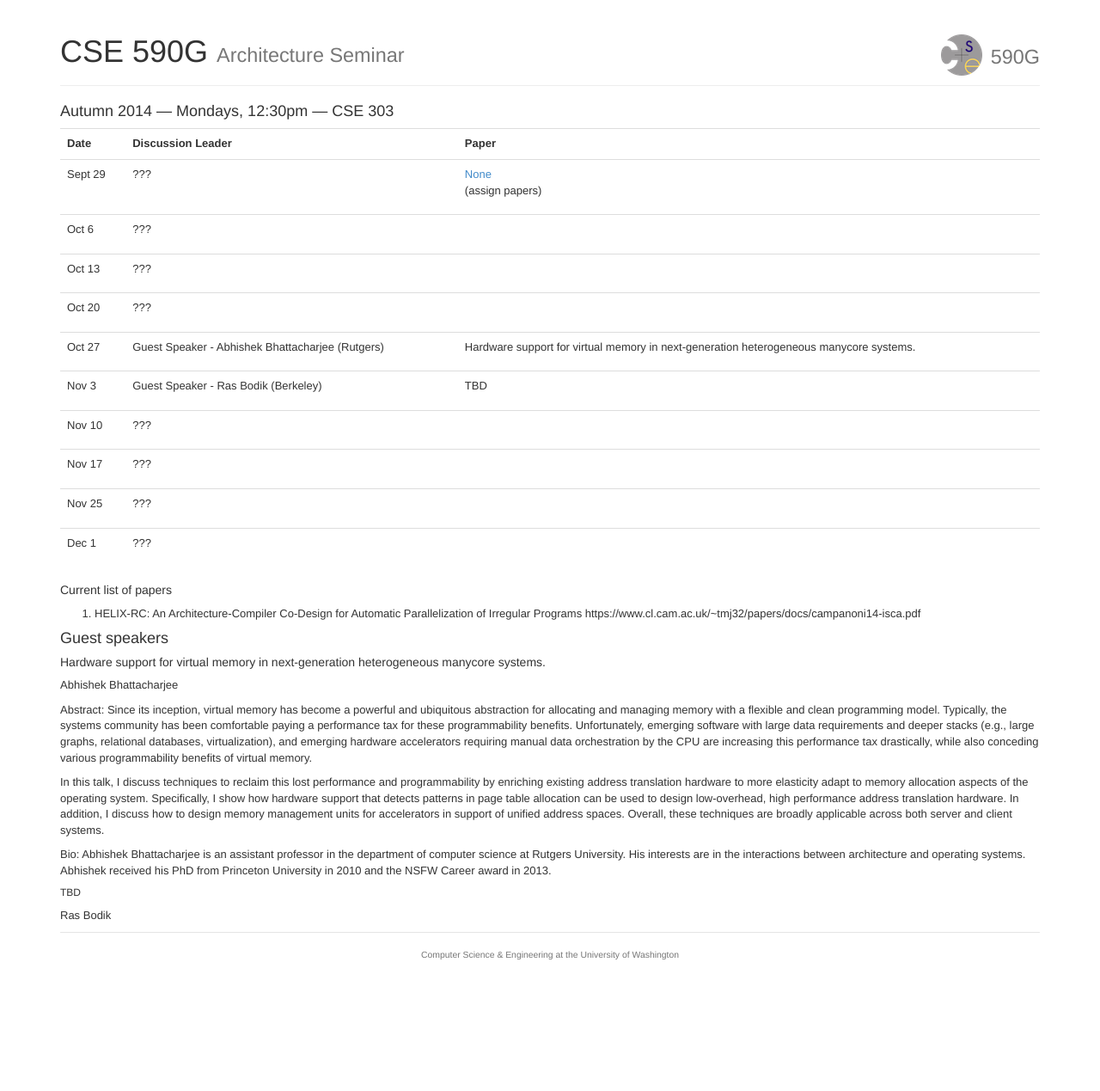
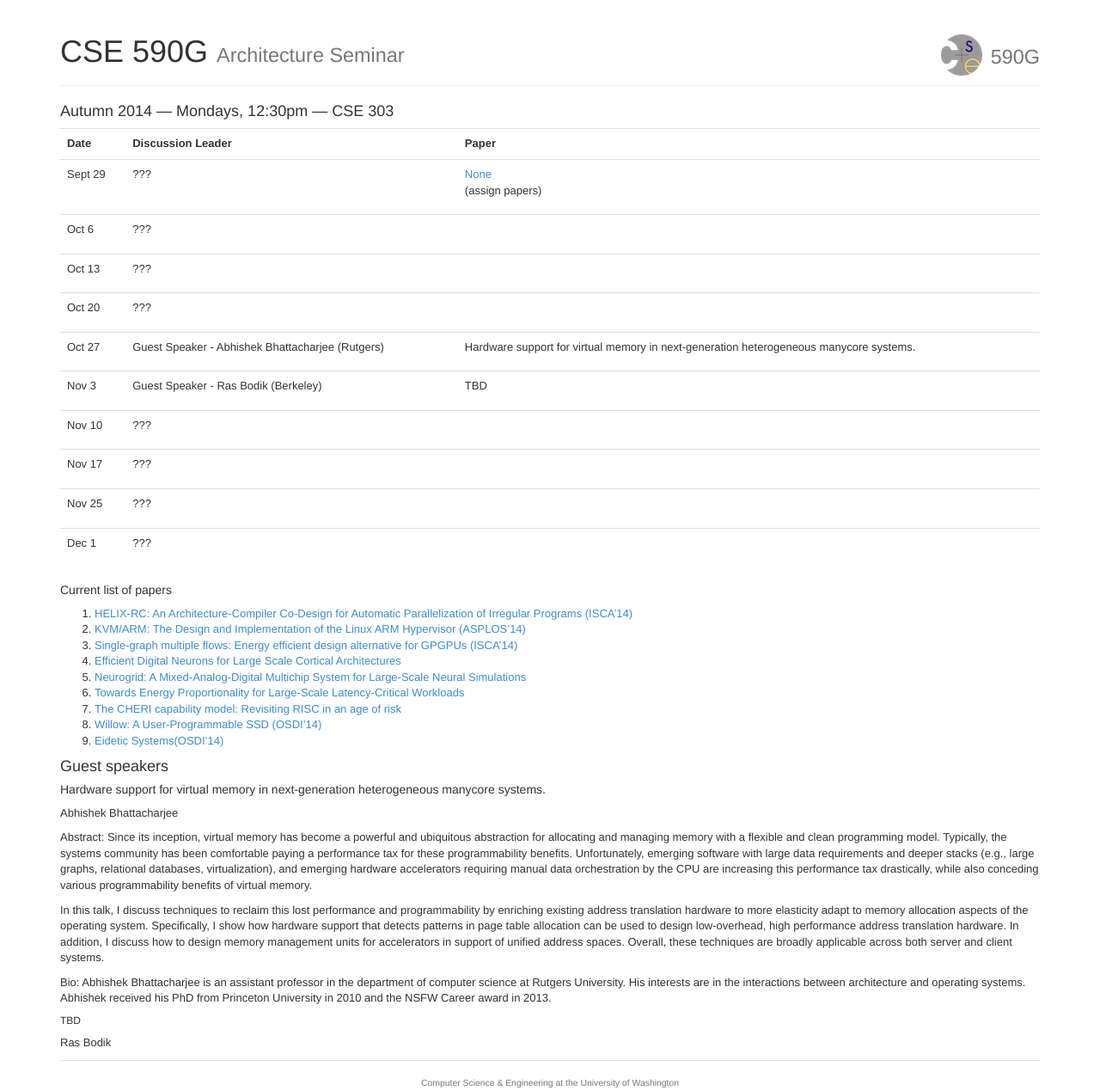
Before and after one commit to uwsampa/cse590g, a Jekyll site: the page built from 14au/index.md, in a window 1280 px wide. Shown: the whole page at 86% size. Built offline with Jekyll 4.4.1, drawn with Linux system fonts in a browser that asks for light colours; nearby versions of some CDN libraries; Markdown is read by kramdown in place of the engine named in the settings; before the commit the page ends 1120 px from its top, so only the background shows below that.

Commit message:
Update index.md

```diff
--- a/14au/index.md
+++ b/14au/index.md
@@ -28,8 +28,17 @@ layout: base
 
 ##### Current list of papers
 
-1. HELIX-RC: An Architecture-Compiler Co-Design for Automatic Parallelization of Irregular Programs
-https://www.cl.cam.ac.uk/~tmj32/papers/docs/campanoni14-isca.pdf
+1. [HELIX-RC: An Architecture-Compiler Co-Design for Automatic Parallelization of Irregular Programs (ISCA'14)](https://www.cl.cam.ac.uk/~tmj32/papers/docs/campanoni14-isca.pdf)
+2. [KVM/ARM: The Design and Implementation of the Linux ARM Hypervisor (ASPLOS'14)](http://www.cs.columbia.edu/~nieh/pubs/asplos2014_kvmarm.pdf)
+3. [Single-graph multiple flows: Energy efficient design alternative for GPGPUs (ISCA'14)](http://ieeexplore.ieee.org/xpl/login.jsp?tp=&arnumber=6853234&url=http%3A%2F%2Fieeexplore.ieee.org%2Fiel7%2F6847316%2F6853187%2F06853234.pdf%3Farnumber%3D6853234)
+4. [Efficient Digital Neurons for Large Scale Cortical Architectures](http://dl.acm.org/citation.cfm?id=2665707)
+5. [Neurogrid: A Mixed-Analog-Digital Multichip System for Large-Scale Neural Simulations](https://web.stanford.edu/group/brainsinsilicon/documents/BenjaminEtAlNeurogrid2014.pdf)
+6. [Towards Energy Proportionality for Large-Scale Latency-Critical Workloads](http://csl.stanford.edu/~christos/publications/2014.pegasus.isca.pdf)
+7. [The CHERI capability model: Revisiting RISC in an age of risk](http://www.cl.cam.ac.uk/research/security/ctsrd/pdfs/201406-isca2014-cheri.pdf)
+8. [Willow: A User-Programmable SSD (OSDI'14)](http://cseweb.ucsd.edu/~swanson/papers/OSDI2014-Willow.pdf)
+9. [Eidetic Systems(OSDI'14)](http://web.eecs.umich.edu/~ddevec/papers/devecsery14.pdf)
+
+
 
 
 
```
